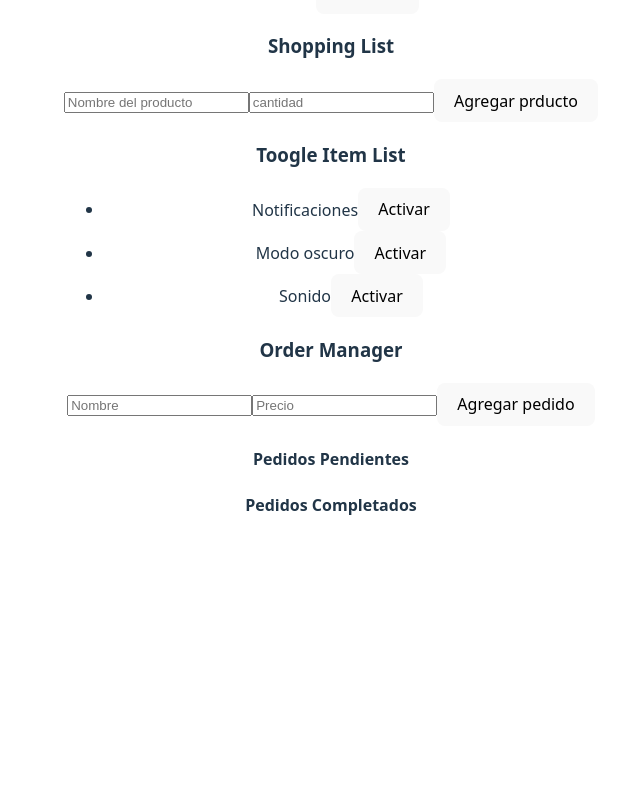
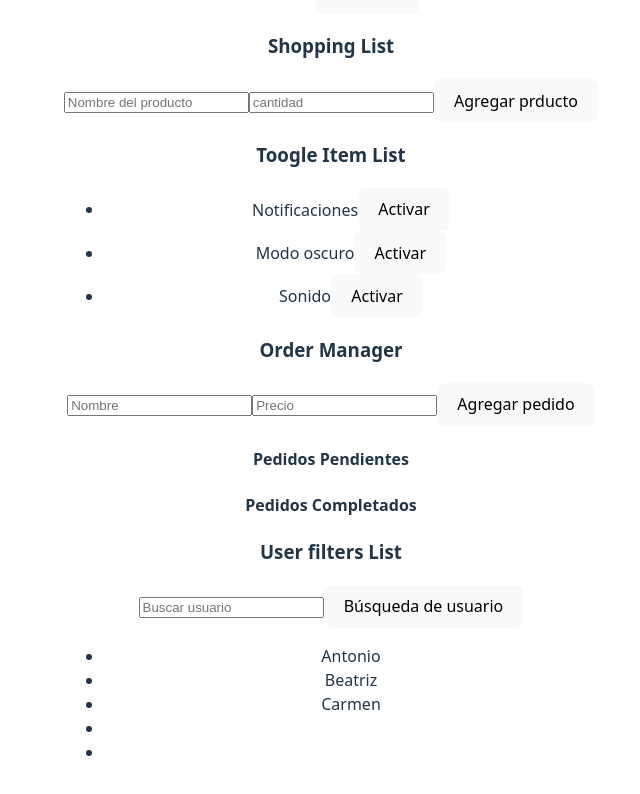
Before and after one commit to laura-gavilan/conditionals-react, a React (Vite) app: page / in a window 1280 px wide. Shown: the part 1136-1930 px from the top of the page, without its empty margins (309-949 px from the left). Before the commit the page ends 1706 px from the top, so only its background shows below. Built offline with nearby package versions, Linux system fonts and the light colour scheme.

Commit message:
add(component): add UserFilterList

```diff
--- a/src/App.jsx
+++ b/src/App.jsx
@@ -7,6 +7,7 @@ import { ProductList } from './components/ProductList/ProductList'
 import { RemoveItemList } from './components/RemoveItemList/RemoveItemList'
 import { TaskList } from './components/TaskList/TaskList'
 import { ToggleItemList } from './components/ToggleItemsList/ToggleItemsList'
+import { UserFiltersList } from './components/UserFiltersList/UserFiltersList'
 
 export const App = () => {
   return (
@@ -29,6 +30,8 @@ export const App = () => {
       <ToggleItemList/>
 
       <OrderManager/>
+
+      <UserFiltersList/>
     </div>
   )
 }
--- /dev/null
+++ b/src/components/UserFiltersList/UserFiltersList.jsx
@@ -0,0 +1,46 @@
+import { useState } from "react";
+
+const users = [
+    { id: 1, name: "Antonio" },
+    { id: 2, name: "Beatriz" },
+    { id: 3, name: "Carmen" },
+    { id: 4, name: "" },
+    { id: 5, name: "" },
+];
+
+
+
+export const UserFiltersList = () => {
+    const [listUsers, setListUsers] = useState(users);
+    const [userText, setUsersText] = useState("");
+
+    const handleChange = (event) => {
+        setUsersText(event.target.value);
+    };
+
+    const handleOnSubmit = () => {
+        const filterUser = users.filter(user => user.name.toLowerCase().includes(userText.toLowerCase()));
+        setListUsers(filterUser);
+    };
+
+
+    return (
+        <div>
+            <h3>User filters List</h3>
+
+            <input
+            type="text"
+            value={userText}
+            onChange={handleChange}
+            placeholder="Buscar usuario"/>
+
+            <button onClick={handleOnSubmit}>Búsqueda de usuario</button>
+
+            <ul>
+                {listUsers.map((user) =>{
+                    return ( <li key={user.id}>{user.name}</li>)
+                })}
+            </ul>
+        </div>
+    );
+};
```
Also changed, not shown: src/components/UserFiltersList/UserFiltersList.css (added).
